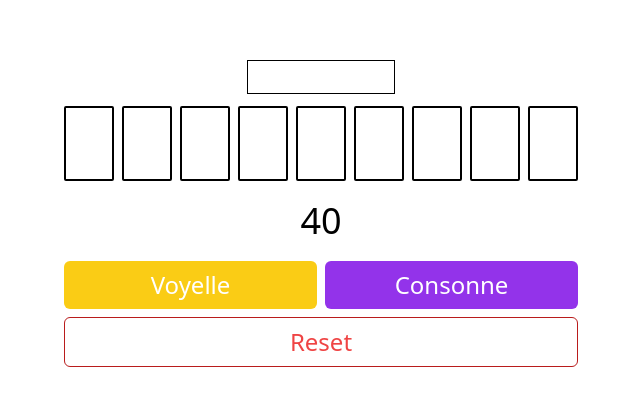
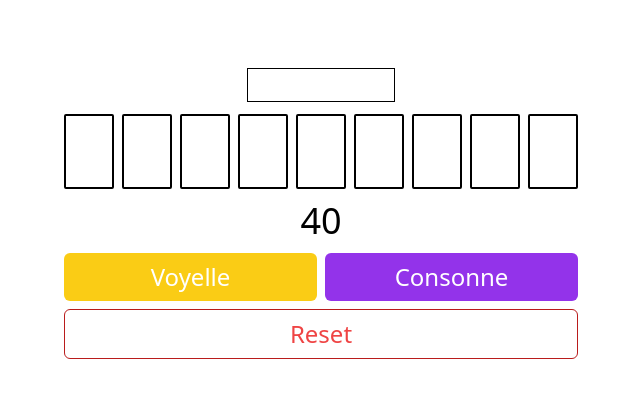
Before and after one commit to tguichaoua/lmlpl, a SvelteKit app: page / in a window 1280 px wide. Shown: the part 187-592 px from the top of the page, without its empty margins (319-959 px from the left). Built offline with nearby package versions, Linux system fonts and the light colour scheme; some icons are missing.

Commit message:
💄 reduce vertical gaps

```diff
--- a/src/routes/+page.svelte
+++ b/src/routes/+page.svelte
@@ -86,8 +86,8 @@
 </script>
 
 <div class="flex h-dvh items-center justify-center">
-	<main class="flex flex-col items-center">
-		<div class="mb-3 flex flex-row items-center justify-center">
+	<main class="flex flex-col items-center gap-3">
+		<div class="flex flex-row items-center justify-center">
 			<div class="select-none border border-black px-2 font-mono text-2xl font-bold">
 				<pre>{selected_text}</pre>
 			</div>
@@ -115,7 +115,7 @@
 				/>
 			{/each}
 		</div>
-		<div class="mt-5 w-fit text-4xl">
+		<div class="w-fit text-4xl">
 			<Timer
 				duration={40}
 				bind:this={timer}
@@ -124,7 +124,7 @@
 				show
 			/>
 		</div>
-		<div class="mt-5 flex w-full flex-col gap-2 text-2xl">
+		<div class="flex w-full flex-col gap-2 text-2xl">
 			{#if phase === 'drawing'}
 				<div class="strech flex w-full flex-row gap-2">
 					<Button theme="yellow" class="w-full" on:click={() => push_letter(random_vowel())}
```
